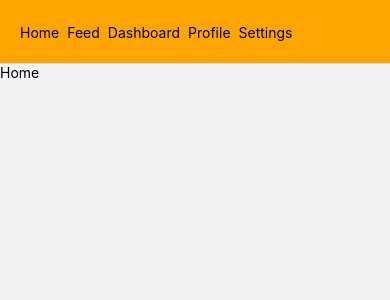
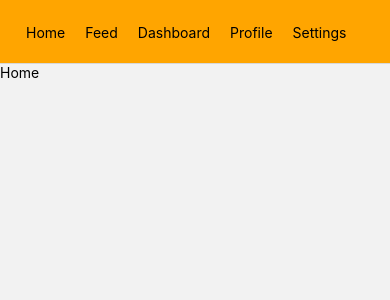
Before and after one commit to pholoshos/Plasma-FrameWork, a React Native app: screen / in a window 390 px wide. Shown: the top 300 px of the page. Built offline with nearby package versions, Linux system fonts and the light colour scheme.

Commit message:
feature : padding for navbar

```diff
--- a/src/values/style/index.ts
+++ b/src/values/style/index.ts
@@ -15,7 +15,7 @@ export const style = StyleSheet.create({
       flexDirection: 'row'
     },
     navbar_child : {
-      padding : 4,
+      padding : 10,
       fontSize: 14
     },
     navbar_title : {
```
